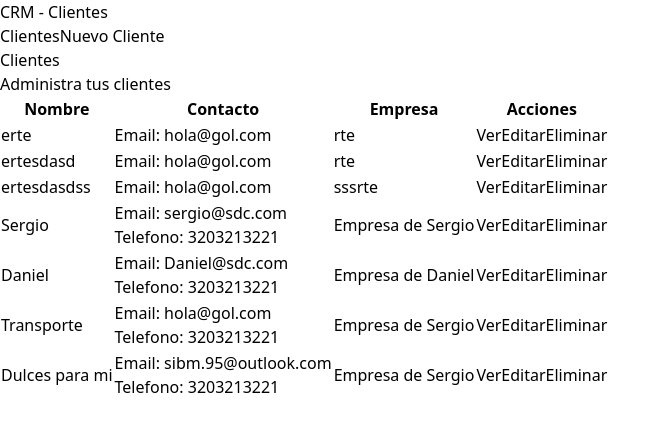
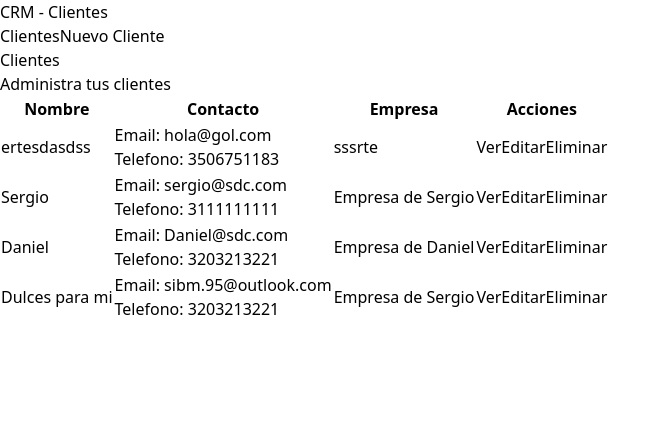
Before and after one commit to SergioBumer/crm-react, a React (Vite) app: page /clientes in a window 1280 px wide. Shown: the top 432 px of the page, without its empty margins (0-671 px from the left). Built offline with nearby package versions, Linux system fonts and the light colour scheme; data requests are answered from the project's data file.

Commit message:
Edit and Delete Clients

```diff
--- a/db.json
+++ b/db.json
@@ -1,26 +1,10 @@
 {
   "clientes": [
-    {
-      "nombre": "erte",
-      "empresa": "rte",
-      "email": "hola@gol.com",
-      "telefono": "",
-      "notas": "Cliente que busca",
-      "id": 1
-    },
-    {
-      "nombre": "ertesdasd",
-      "empresa": "rte",
-      "email": "hola@gol.com",
-      "telefono": "",
-      "notas": "Cliente que busca",
-      "id": 2
-    },
     {
       "nombre": "ertesdasdss",
       "empresa": "sssrte",
       "email": "hola@gol.com",
-      "telefono": "",
+      "telefono": "3506751183",
       "notas": "Cliente que busca",
       "id": 3
     },
@@ -28,7 +12,7 @@
       "nombre": "Sergio",
       "empresa": "Empresa de Sergio",
       "email": "sergio@sdc.com",
-      "telefono": "3203213221",
+      "telefono": "3111111111",
       "notas": "asdasdasd",
       "id": 4
     },
@@ -41,14 +25,6 @@
       "id": 5
     },
     {
-      "nombre": "Transporte",
-      "empresa": "Empresa de Sergio",
-      "email": "hola@gol.com",
-      "telefono": "3203213221",
-      "notas": "",
-      "id": 6
-    },
-    {
       "nombre": "Dulces para mi",
       "empresa": "Empresa de Sergio",
       "email": "sibm.95@outlook.com",
--- a/src/componentes/Cliente.jsx
+++ b/src/componentes/Cliente.jsx
@@ -1,11 +1,16 @@
 import {useNavigate} from 'react-router-dom';
-const Cliente = ({ cliente }) => {
+const Cliente = ({ cliente, handleEliminar }) => {
   const { nombre, empresa, email, telefono, id } = cliente;
   const navigate = useNavigate();
 
   const verCliente = () => {
     navigate(`/clientes/${id}`);
   };
+
+  const editarCliente = () => {
+    navigate(`/clientes/editar/${id}`);
+  };
+
   return (
     <tr className="border-b hover:bg-gray-50">
       <td className="p-3">{nombre}</td>
@@ -37,12 +42,14 @@
         <button
           type="button"
           className="bg-blue-600 hover:bg-blue-700 block w-full text-white uppercase p-2 font-bold text-xs mt-2"
+          onClick={editarCliente}
         >
           Editar
         </button>
         <button
           type="button"
           className="bg-red-600 hover:bg-red-700 block w-full text-white uppercase p-2 font-bold text-xs mt-2"
+          onClick={() => {handleEliminar(id)}}
         >
           Eliminar
         </button>
--- a/src/componentes/Formulario.jsx
+++ b/src/componentes/Formulario.jsx
@@ -4,21 +4,25 @@
 import Alerta from "../componentes/Alerta";
 import nuevoClienteSchema from "../componentes/schemas/NuevoCliente";
 
-const Formulario = () => {
+const Formulario = ({ cliente }) => {
   const navigate = useNavigate();
 
   const handleSubmit = async (values) => {
     try {
-      const url = `http://localhost:4000/clientes`;
+      let url = `http://localhost:4000/clientes`;
 
-      const respuesta = await fetch(url, {
+      let options = {
         method: "POST",
         body: JSON.stringify(values),
         headers: {
           "Content-Type": "application/json",
         },
-      });
-
+      };
+      if (Object.keys(options).length > 0) {
+        url += `/${cliente.id}`;
+        options.method = "PUT";
+      }
+      const respuesta = await fetch(url, options);
       const resultado = await respuesta.json();
       console.log(resultado);
       navigate("/clientes");
@@ -26,20 +30,22 @@
       console.log(error);
     }
   };
+
   return (
     <div className="bg-white mt-10 px-5 py-10 rounded-md shadow-md md:w-3/4 mx-auto">
       <h1 className="text-gray-600 font-bold text-xl uppercase text-center">
-        Agregar Cliente
+        {cliente ? "Editar" : "Agregar"} Cliente
       </h1>
 
       <Formik
         initialValues={{
-          nombre: "",
-          empresa: "",
-          email: "",
-          telefono: "",
-          notas: "",
+          nombre: cliente?.nombre ?? "",
+          empresa: cliente?.empresa ?? "",
+          email: cliente?.email ?? "",
+          telefono: cliente?.telefono ?? "",
+          notas: cliente?.notas ?? "",
         }}
+        enableReinitialize={true}
         onSubmit={async (values, { resetForm }) => {
           await handleSubmit(values);
 
@@ -125,7 +131,7 @@
               </div>
               <input
                 type="submit"
-                value="Agregar Cliente"
+                value={cliente ? "Editar Cliente" : "Agregar Cliente"}
                 className="mt-5 w-full bg-blue-800 p-3 text-white uppercase font-bold text-lg"
               />
             </Form>
@@ -136,4 +142,8 @@
   );
 };
 
+Formulario.defaultProps = {
+  cliente: {},
+};
+
 export default Formulario;
--- a/src/paginas/EditarCliente.jsx
+++ b/src/paginas/EditarCliente.jsx
@@ -1,8 +1,36 @@
-import React from 'react'
+import { useParams } from "react-router-dom";
+import { useEffect, useState } from "react";
+import Formulario from "../componentes/Formulario";
+import Alerta from "../componentes/Alerta";
 
 const EditarCliente = () => {
+
+  const { id } = useParams();
+  const [cliente, setCliente] = useState({});
+  const [cargando, setCargando] = useState(true);
+
+  useEffect(() => {
+    const obtenerClienteAPI = async () => {
+      try {
+        const url = `http://localhost:4000/clientes/${id}`;
+        const respuesta = await fetch(url);
+        const resultado = await respuesta.json();
+        setCliente(resultado);
+      } catch (error) {
+        console.log(error);
+      }
+      setCargando(false);
+    };
+    obtenerClienteAPI();
+  }, []);
+
+
   return (
-    <div>Desde EditarCliente</div>
+    <div>
+      <h1 className="font-black text-4xl text-blue-900">Editar Cliente</h1>
+      <p className="mt-3">Utiliza este formulario para editar un cliente.</p>
+      {cliente?.nombre ? <Formulario cliente={cliente} /> : <Alerta>El cliente no existe</Alerta>}
+    </div>
   )
 }
 
--- a/src/paginas/Inicio.jsx
+++ b/src/paginas/Inicio.jsx
@@ -14,7 +14,24 @@
     obtenerClientesAPI();
   }, []);
 
-  return <>
+  const handleEliminar = async (id) => {
+    const confirmar = confirm("¿Deseas eliminar este cliente?");
+    if (confirmar) {
+      try {
+        const url = `http://localhost:4000/clientes/${id}`;
+        const respuesta = await fetch(url, { method: "DELETE" });
+        await respuesta.json();
+
+        const nuevosClientes = clientes.filter((cliente) => cliente.id !== id);
+        setClientes(nuevosClientes);
+      } catch (error) {
+        console.log(error);
+      }
+    }
+  };
+
+  return (
+    <>
       <h1 className="font-black text-4xl text-blue-900">Clientes</h1>
       <p className="mt-3">Administra tus clientes</p>
 
@@ -29,11 +46,16 @@
         </thead>
         <tbody>
           {clientes.map((cliente) => (
-          <Cliente key={cliente.id} cliente={cliente} />
+            <Cliente
+              key={cliente.id}
+              cliente={cliente}
+              handleEliminar={handleEliminar}
+            />
           ))}
         </tbody>
       </table>
-  </>;
+    </>
+  );
 };
 
 export default Inicio;
```
Lines whose indentation alone changed are shown as unchanged.
